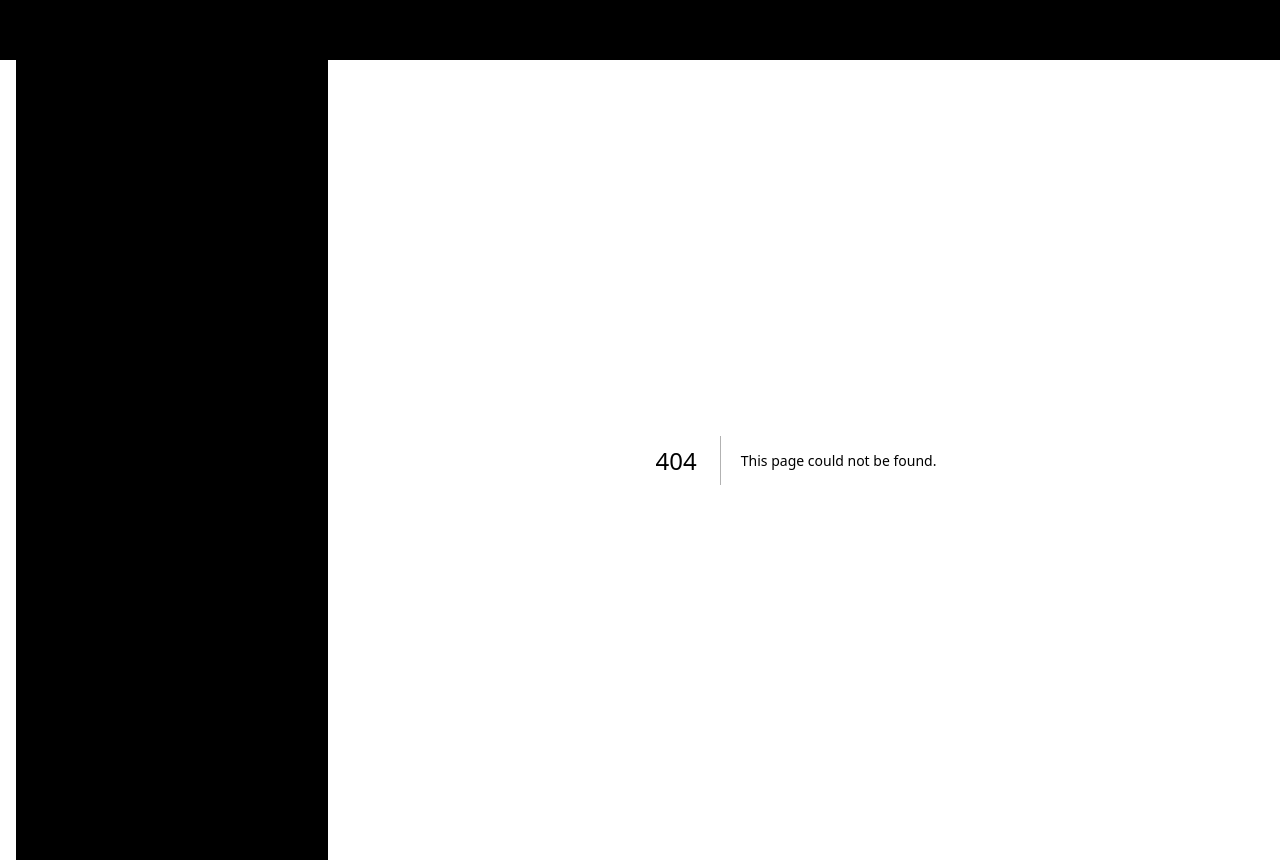
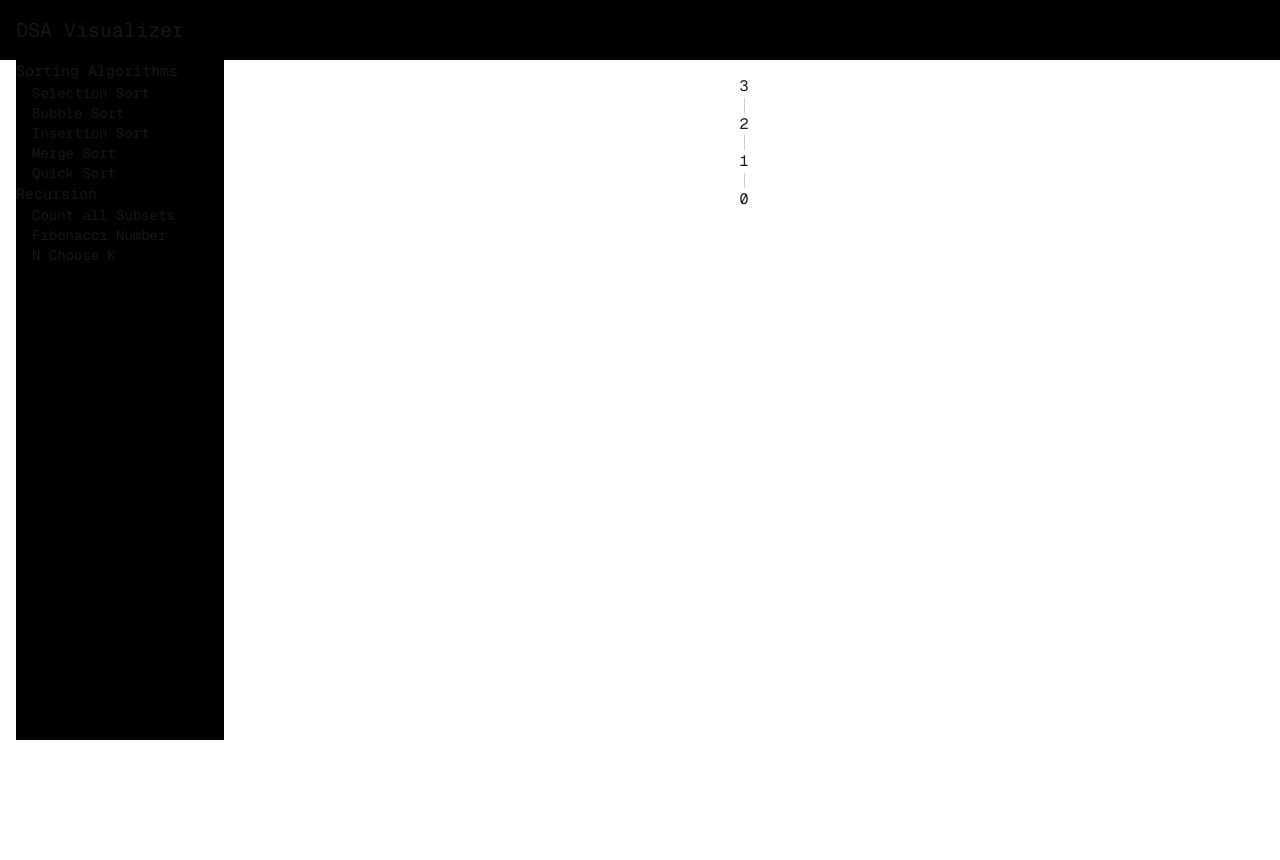
Before and after one commit to rlynjb/bitdash, a Next.js app: page /recursions/count-all-subsets in a window 1280 px wide. Before the commit this address had no page. After the commit the page ends 800 px from the top, so only its background shows below. Built offline with nearby package versions, Linux system fonts and the light colour scheme.

Commit message:
traced callstack, wip visualizer

```diff
--- a/src/app/layout.tsx
+++ b/src/app/layout.tsx
@@ -63,12 +63,16 @@ export default function RootLayout({
       topic_title: "Recursion",
       subtopics: [
         {
-          title: "Count all Subsets of a Set",
-          path: ""
+          title: "Count all Subsets",
+          path: "/recursions/count-all-subsets"
         },
         {
           title: "Fibonacci Number",
-          path: ""
+          path: "/recursions/fibonacci-numbers"
+        },
+        {
+          title: "N Choose K",
+          path: "/recursions/n-choose-k"
         }
       ]
     }
@@ -88,7 +92,7 @@ export default function RootLayout({
         <main className="mx-4 relative grid grid-cols-12"
           style={{ height: "85vh" }}
         >
-          <div className="col-span-3 bg-black">
+          <div className="col-span-2 bg-black">
             <ul>
             {topics.map((topic: TopicProps, index) => {
               return <li key={'topic'+index}>
@@ -111,7 +115,7 @@ export default function RootLayout({
             </ul>
           </div>
 
-          <div className="col-span-9">
+          <div className="col-span-10">
             {children}
           </div>
         </main>
--- /dev/null
+++ b/src/app/recursions/count-all-subsets/page.tsx
@@ -0,0 +1,61 @@
+"use client";
+
+import { useEffect, useState } from "react";
+import { CallstackVisualizer, type TreeNodeProp } from "@/components";
+import { delayLoop } from "@/utils";
+
+export default function CountAllSubsets() {
+  const sample = [
+    {
+      n: 3,
+      children: [
+        {
+          n: 2,
+          children: [
+            {
+              n: 1,
+              children: [
+                {
+                  n: 0
+                }
+              ]
+            }
+          ]
+        }
+      ]
+    }
+  ]
+  const [ callstack, setCallstack ] = useState(sample as TreeNodeProp[]);
+
+  const decrease_and_conquer_count_all_subsets = async (n: number) => {
+    let result = 0;
+
+    await delayLoop(2000);
+    console.log(n)
+
+    if (n === 0) {
+      result = 1;
+    } else {
+      // add fn in callstack
+      result = 2 * await decrease_and_conquer_count_all_subsets(n - 1);
+    }
+
+    // Backtracking
+    await delayLoop(2000);
+    // pops fn in callstack
+    console.log(result);
+
+    return result;
+  }
+
+  useEffect(() => {
+    decrease_and_conquer_count_all_subsets(3);
+  }, []);
+
+
+  return (
+    <div>
+      <CallstackVisualizer data={callstack} />
+    </div>
+  );
+};
--- /dev/null
+++ b/src/app/recursions/fibonacci-numbers/page.tsx
@@ -0,0 +1,7 @@
+export default function FibonacciNumbers() {
+  return (
+    <div>
+      Fibonacci Numbers
+    </div>
+  );
+};
--- /dev/null
+++ b/src/app/recursions/layout.tsx
@@ -0,0 +1,11 @@
+import React from "react";
+
+export default function RecursionsLayout({children}: Readonly<{
+  children: React.ReactNode;
+}>) {
+  return (
+    <>
+      {children}
+    </>
+  )
+}
--- /dev/null
+++ b/src/app/recursions/n-choose-k/page.tsx
@@ -0,0 +1,7 @@
+export default function NChooseK() {
+  return (
+    <div>
+      N Choose K
+    </div>
+  );
+};
--- /dev/null
+++ b/src/components/ArrayVisualizer/CallstackVisualizer.tsx
@@ -0,0 +1,76 @@
+"use client";
+
+/**
+ * how to represent a tree diagram object in javascript data structure
+ * ref: https://www.google.com/search?q=how+to+represent+a+tree+diagram+object+in+javascript+data+structure&oq=how+to+represent+a+tree+diagram+object+in+javascript+data+structure&gs_lcrp=EgZjaHJvbWUyBggAEEUYOdIBCTE1MjA2ajBqN6gCALACAA&sourceid=chrome&ie=UTF-8
+ *
+ * Pure html/css tree diagram
+ * ref: ref: https://codepen.io/philippkuehn/pen/QbrOaN
+ */
+
+import "./styles.css";
+import { useEffect, useState } from "react";
+
+interface Props {
+  data: TreeNodeProp[]
+}
+
+export interface TreeNodeProp {
+  n: number;
+  value?: number;
+  children?: TreeNodeProp[];
+}
+
+/**
+ * TODO:
+ * - see how CallstackVisualizer html structure
+ * when rendering Recursion calls or JS call stack
+ * - what data structure to use to construct call stack data
+ * to be pass to visualizer component
+ *
+ * idea: it can be listed as array or object with "n" pproperty as access key
+ * treeNode = [
+ *    {
+ *      n,
+ *      value: result,
+ *      children: []
+ *    }
+ *  ]
+ */
+
+export const CallstackVisualizer: React.FC<Props> = ({
+  data = []
+}) => {
+  const [ callstack ] = useState(data);
+
+
+  useEffect(() => {
+    console.log('asd', callstack)
+  }, [callstack]);
+
+
+  return (
+    <div className="tree">
+      <ul>
+        <li>
+          3
+          <ul>
+            <li>
+              2
+              <ul>
+                <li>
+                  1
+                  <ul>
+                    <li>
+                      0
+                    </li>
+                  </ul>
+                </li>
+              </ul>
+            </li>
+          </ul>
+        </li>
+      </ul>
+    </div>
+  );
+}
--- a/src/components/ArrayVisualizer/TreeDiagramVisualizer.tsx
+++ /dev/null
@@ -1,51 +0,0 @@
-import "./styles.css";
-
-// ref: https://codepen.io/philippkuehn/pen/QbrOaN
-
-export const TreeDiagramVisualizer = () => {
-  return (
-    <div className="tree">
-      <ul>
-        <li>
-          <a href="#">Parent</a>
-          <ul>
-            <li>
-              <a href="#">Child</a>
-            </li>
-            <li>
-              <a href="#">Child</a>
-              <ul>
-                <li>
-                  <a href="#">Grand Child</a>
-                </li><li>
-                  <a href="#">Grand Child</a>
-                  <ul>
-                    <li>
-                      <a href="#">Grand Child</a>
-                    </li><li>
-                      <a href="#">Grand Child</a>
-                    </li>
-                  </ul>
-                </li>
-              </ul>
-            </li><li>
-              <a href="#">Child</a>
-              <ul>
-                <li>
-                  <a href="#">Grand Child</a>
-                  <ul>
-                    <li>
-                      <a href="#">Grand Grand Child</a>
-                    </li>
-                  </ul>
-                </li><li>
-                  <a href="#">Grand Child</a>
-                </li>
-              </ul>
-            </li>
-          </ul>
-        </li>
-      </ul>
-    </div>
-  );
-}
--- a/src/components/ArrayVisualizer/index.ts
+++ b/src/components/ArrayVisualizer/index.ts
@@ -1 +1,2 @@
 export * from "./ArrayVisualizer";
+export * from "./CallstackVisualizer";
--- a/src/components/ArrayVisualizer/styles.css
+++ b/src/components/ArrayVisualizer/styles.css
@@ -55,10 +55,10 @@ body {
   }
   &:last-child::before{
     border-right: 1px solid #ccc;
-    border-radius: 0 5px 0 0;
+    border-radius: 0 10em 0 0;
   }
   &:first-child::after{
-    border-radius: 5px 0 0 0;
+    border-radius: 10em 0 0 0;
   }
 }
 
@@ -77,7 +77,7 @@ body {
 	padding: .5em .75em;
 	text-decoration: none;
 	display: inline-block;
-	border-radius: 5px;
+	border-radius: 10em;
   color: #333;
   position: relative;
   top: 1px;
```
